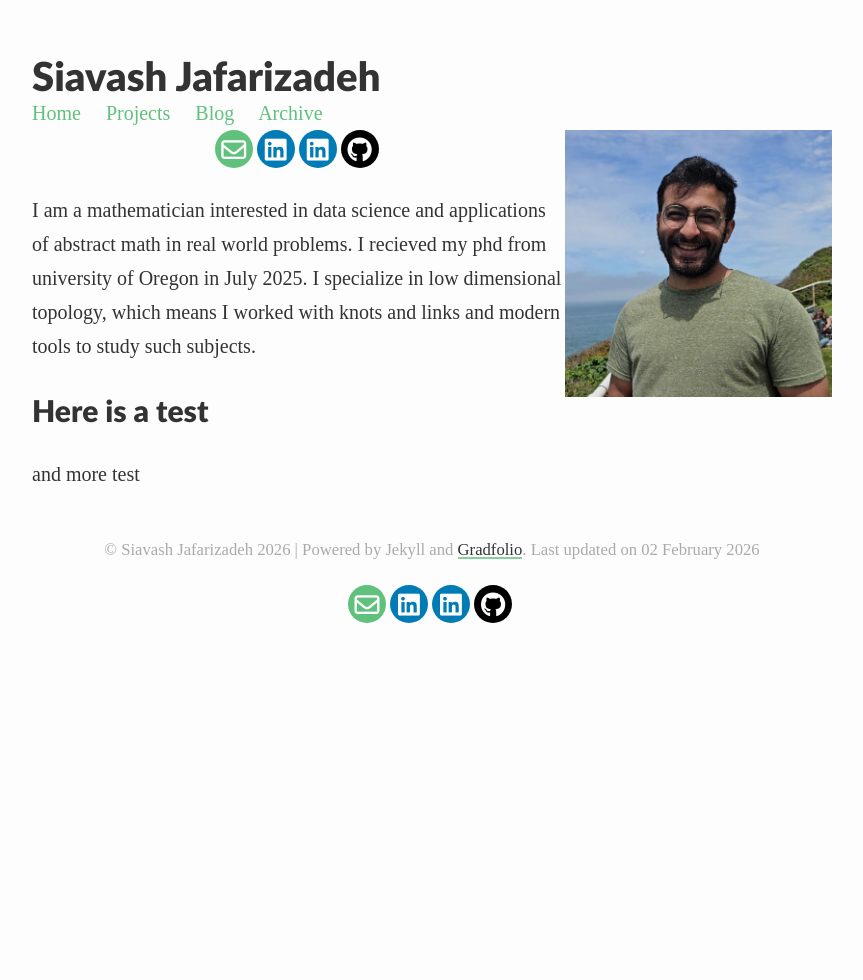
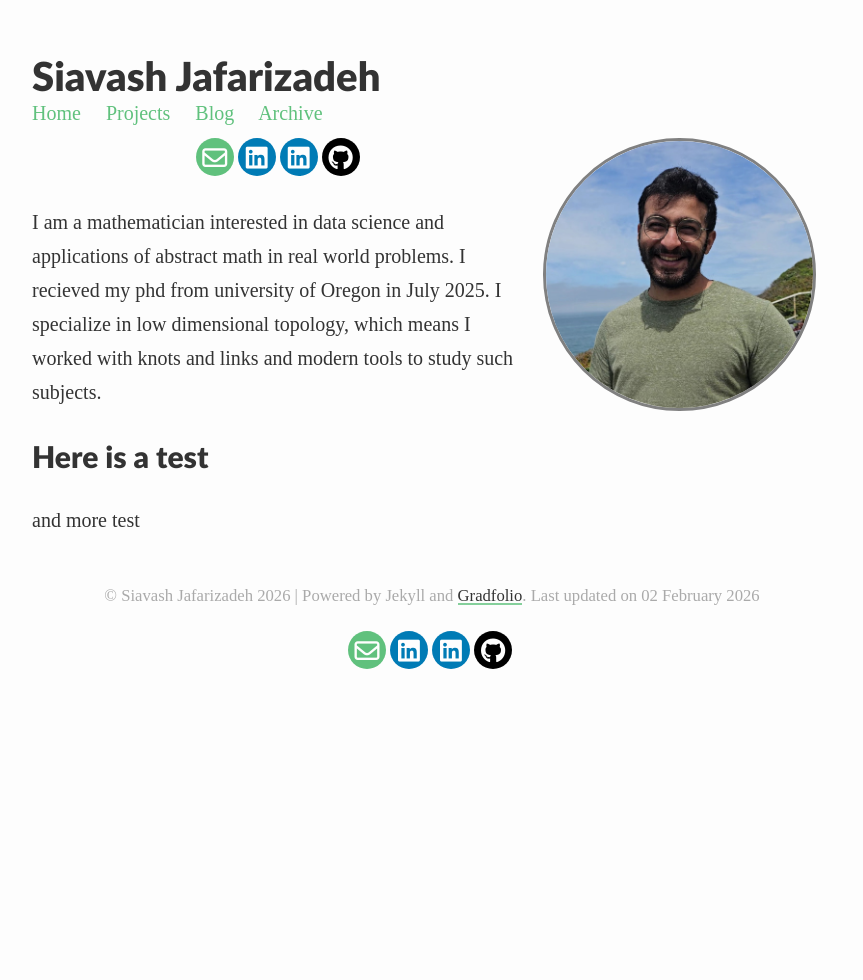
Before and after one commit to Sia-jaf/Sia-jaf.github.io, a Jekyll site: the page built from index.md, in a window 1280 px wide. Shown: the whole page, without its empty margins (208-1071 px from the left). Built offline with Jekyll 4.4.1, drawn with Linux system fonts in a browser that asks for light colours; some web fonts are replaced.

Commit message:
Enhance profile section with container div
Added profile container and adjusted social icons layout.

```diff
--- a/_layouts/about.html
+++ b/_layouts/about.html
@@ -4,11 +4,13 @@
 
 {% if page.profile %}
     {% if page.profile.image %}
+      <div class="profile-container">
       <img class="profile {{ page.profile.align }}"  width="33.33%" src="{{ page.profile.image | prepend: '/assets/images/' | relative_url }}">
-    {% endif %}
-    <div class="social-icons">
+      <div class="social-icons">
           {% include social-footer.html %}
       </div>
+      </div>
+    {% endif %}
 {% endif %}
 
 {{ content }}
```
